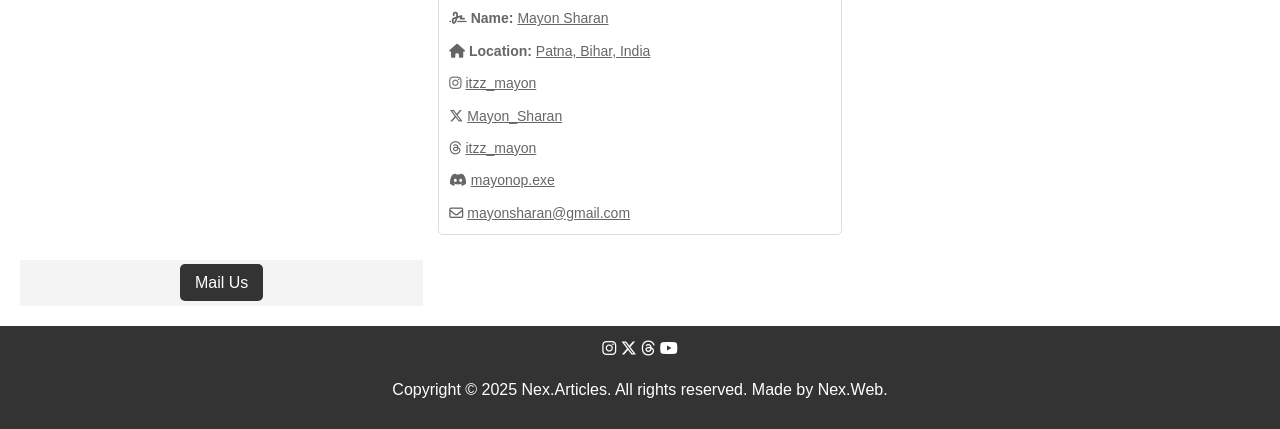
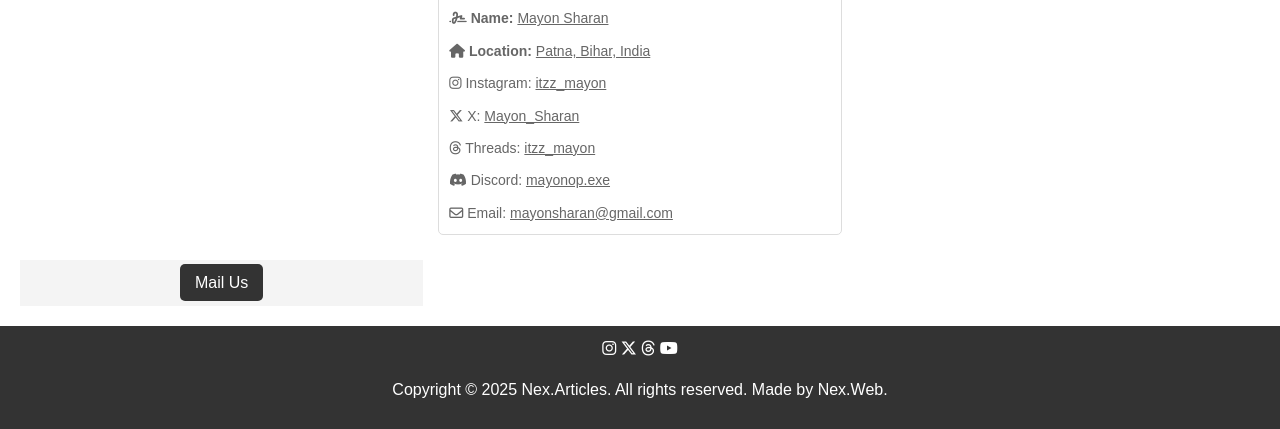
Before and after one commit to MAYONSHARAN/Nex.Articles, a plain HTML site: page index.html in a window 1280 px wide. Shown: the part 2236-2665 px from the top of the page. Drawn offline with Linux system fonts and the light colour scheme.

Commit message:
Update index.html

```diff
--- a/index.html
+++ b/index.html
@@ -76,11 +76,11 @@
       <h3>MAYON SHARAN</h3><div class="pubinfo">
       <p><i class="fa-solid fa-signature"></i> <b>Name:</b> <u>Mayon Sharan</u></p>
       <p><i class="fa-solid fa-house"></i> <b>Location:</b> <u>Patna, Bihar, India</u></p>
-      <p><i class="fa-brands fa-instagram"></i> <u>itzz_mayon</u></p>
-      <p><i class="fa-brands fa-x-twitter"></i> <u>Mayon_Sharan</u></p>
-      <p><i class="fa-brands fa-threads"></i> <u>itzz_mayon</u></p>
-      <p><i class="fa-brands fa-discord"></i> <u>mayonop.exe</u></p>
-      <p><i class="fa-regular fa-envelope"></i> <u>mayonsharan@gmail.com</u></p>
+      <p><i class="fa-brands fa-instagram"></i> Instagram: <u>itzz_mayon</u></p>
+      <p><i class="fa-brands fa-x-twitter"></i> X: <u>Mayon_Sharan</u></p>
+      <p><i class="fa-brands fa-threads"></i> Threads: <u>itzz_mayon</u></p>
+      <p><i class="fa-brands fa-discord"></i> Discord: <u>mayonop.exe</u></p>
+      <p><i class="fa-regular fa-envelope"></i> Email: <u>mayonsharan@gmail.com</u></p>
       </div>
     </div>
     <h3>Wanna be a publishers?</h3>
```
